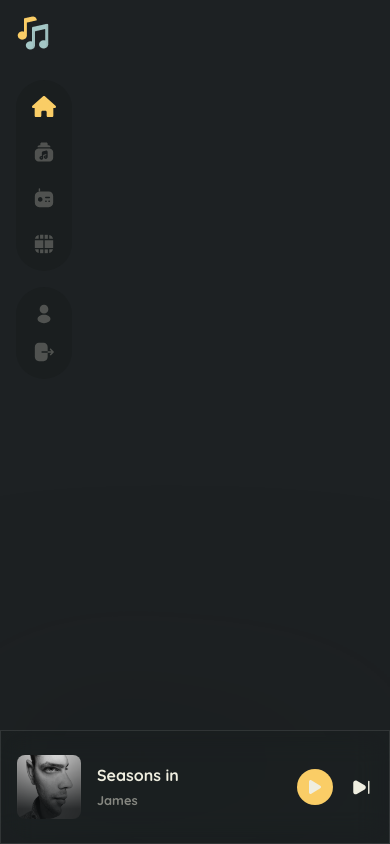
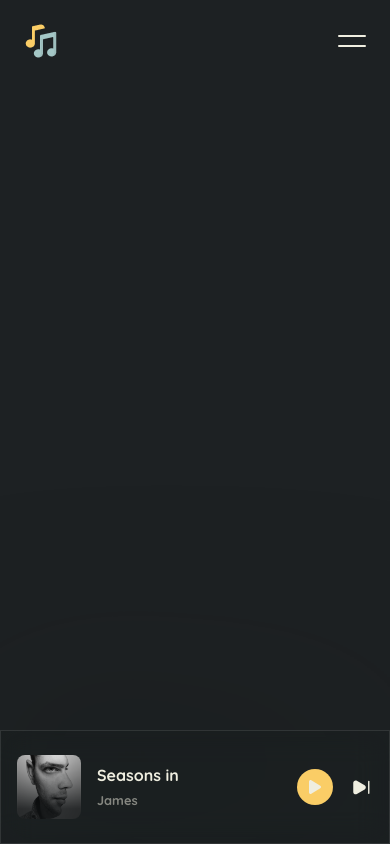
Before and after one commit to Superfly101/Musica, a Next.js app: page / in a window 390 px wide. Built offline with nearby package versions, Linux system fonts and the light colour scheme.

Commit message:
adding hamburger menu

```diff
--- a/components/Layout/Header/Header.js
+++ b/components/Layout/Header/Header.js
@@ -1,6 +1,20 @@
+import { useState } from "react";
+
 const Header = () => {
+  const [showSideMenu, setShowSideMenu] = useState(false);
+
+  const transform1 = showSideMenu
+    ? "rotate-45 translate-x-1.48 translate-y-1.5"
+    : "";
+  const transform2 = showSideMenu
+    ? "-rotate-45 translate-x-0.8 -translate-y-1"
+    : "";
+  const toggleSideMenu = () => {
+    setShowSideMenu((prev) => !prev);
+  };
+
   return (
-    <header className="bg-dark flex p-4 items-center gap-8 md:px-8">
+    <header className="bg-dark flex p-6 justify-between items-center gap-8 md:px-8">
       <div>
         <img src="/icons/logo.png" />
       </div>
@@ -15,6 +29,22 @@ const Header = () => {
           className="py-2 px-12 bg-dark w-full text-sm text-light"
         />
       </div>
+      {/* <div className="flex flex-col gap-2 md:hidden superfly hamburger">
+        <div className="bg-light w-6 h-0.5 rounded-full "></div>
+        <div className="bg-light w-6 h-0.5 rounded-full "></div>
+      </div> */}
+
+      <div
+        className="flex flex-col gap-2 md:hidden cursor-pointer"
+        onClick={toggleSideMenu}
+      >
+        <div
+          className={`bg-light w-7 h-0.5 rounded-full transition-transform ${transform1}`}
+        ></div>
+        <div
+          className={`bg-light w-7 h-0.5 rounded-full transition-transform ${transform2}`}
+        ></div>
+      </div>
     </header>
   );
 };
--- a/components/Layout/Menu/Menu.js
+++ b/components/Layout/Menu/Menu.js
@@ -2,12 +2,11 @@ import Link from "next/link";
 import { useRouter } from "next/router";
 
 const Menu = () => {
-  //   const MenuItem = [{ name: "Home", icon: "/icons/home.png" }, {}, {}, {}];
   const router = useRouter();
 
   return (
-    <nav className="absolute top-20 left-4 flex flex-col gap-4">
-      <ul className="bg-darkAlt p-4 flex flex-col gap-6 rounded-full">
+    <nav className="hidden absolute top-20 left-4 flex-col gap- md:flex">
+      <ul className="bg-darkAlt py-4 px-3 flex flex-col items-center gap-6 rounded-full">
         <li>
           <Link href="/">
             <a>
@@ -97,7 +96,7 @@ const Menu = () => {
         </li>
       </ul>
 
-      <ul className="bg-darkAlt p-4 rounded-full flex flex-col gap-4">
+      <ul className="bg-darkAlt py-4 px-3 items-center rounded-full flex flex-col gap-4">
         <li>
           <Link href="">
             <a>
--- a/styles/globals.css
+++ b/styles/globals.css
@@ -3,3 +3,20 @@
 @tailwind base;
 @tailwind components;
 @tailwind utilities;
+
+.superfly div {
+    transform: rotate(0deg) translate(0, 0);
+    transition: all 600ms ease-in-out;
+}
+
+.superfly.hamburger div:nth-of-type(1) {
+    /* transform: rotate(-137deg) translateY(-1rem) translateX(-1rem); */
+    background-color: red;
+    transform: rotate(45deg) translate(5px, 5px);
+}
+
+.superfly.hamburger div:nth-of-type(2) {
+    /* transform: rotate(-42deg); */
+    background-color: blue;
+    transform: rotate(-45deg) translate(2px, -2px);
+}
```
Also changed, not shown: components/Layout/Header/Header.module.css (added, +7 -0 lines).
